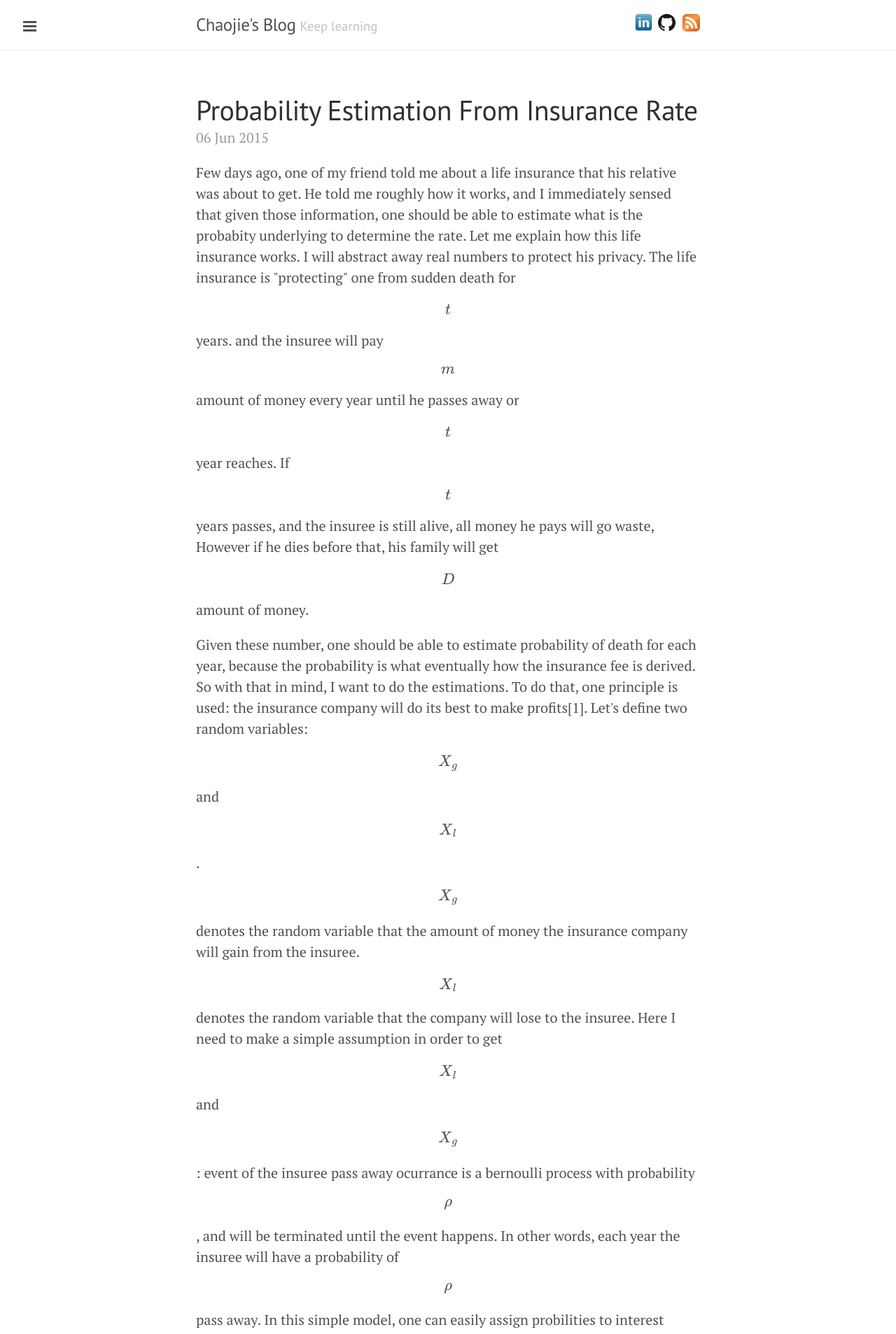
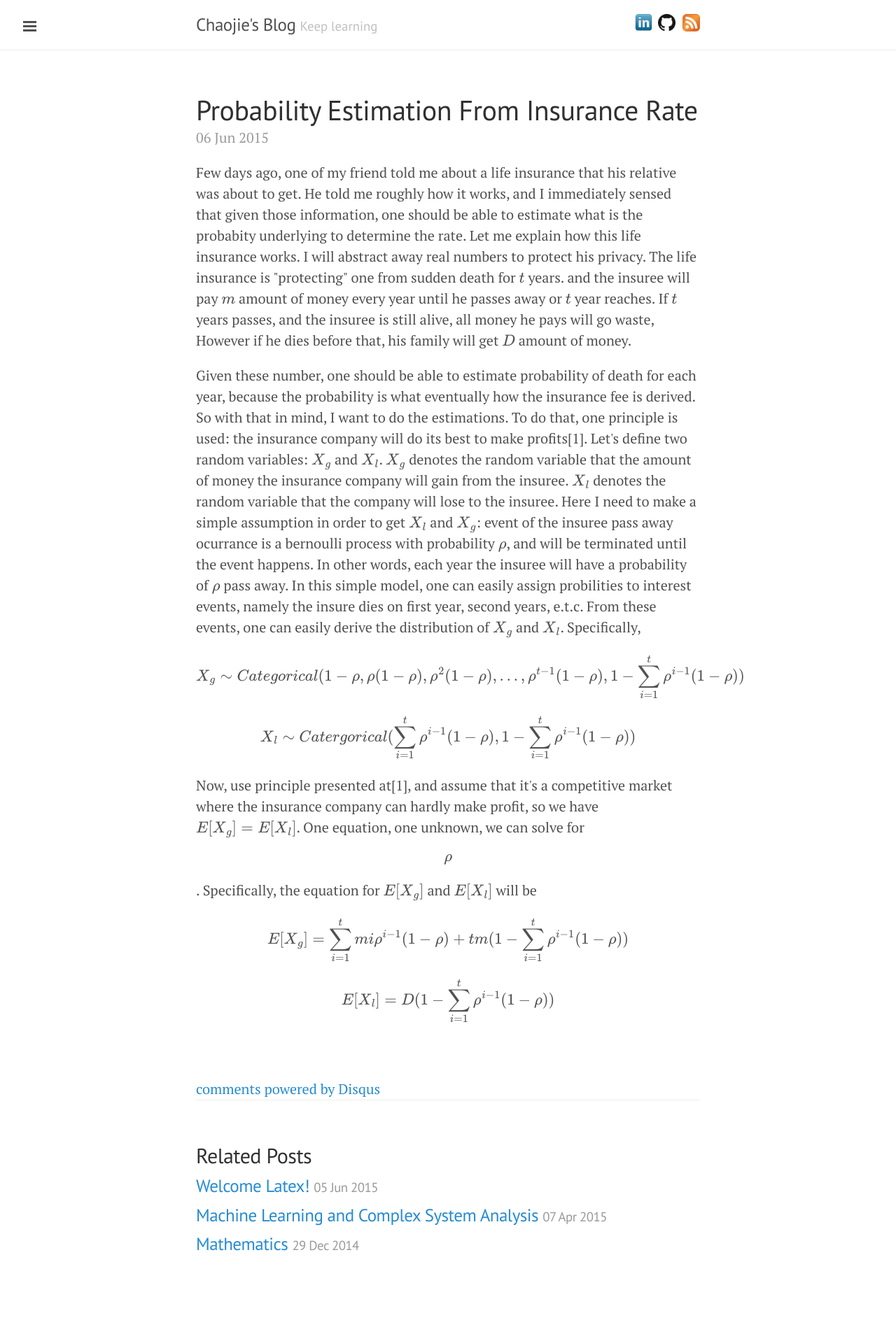
Before and after one commit to cjackie/cjackie.github.com, a Jekyll site: the page built from _posts/2015-06-06-insurance_rate_cal.md, in a window 1280 px wide. Shown: the top 1907 px of the page at 70% size. Built offline with Jekyll 4.4.1, drawn with Linux system fonts in a browser that asks for light colours; formulas are drawn with MathJax 3; comment, search, counter and statistics services are not loaded; after the commit the page ends 1854 px from its top, so only the background shows below that.

Commit message:
quick fix

```diff
--- a/_posts/2015-06-06-insurance_rate_cal.md
+++ b/_posts/2015-06-06-insurance_rate_cal.md
@@ -6,13 +6,13 @@ tags:
 ---
 
 <p>
-Few days ago, one of my friend told me about a life insurance that his relative was about to get. He told me roughly how it works, and I immediately sensed that given those information, one should be able to estimate what is the probabity underlying to determine the rate. Let me explain how this life insurance works. I will abstract away real numbers to protect his privacy. The life insurance is "protecting" one from sudden death for $$t$$ years. and the insuree will pay $$m$$ amount of money every year until he passes away or $$t$$ year reaches. If $$t$$ years passes, and the insuree is still alive, all money he pays will go waste, However if he dies before that, his family will get $$D$$ amount of money.
+Few days ago, one of my friend told me about a life insurance that his relative was about to get. He told me roughly how it works, and I immediately sensed that given those information, one should be able to estimate what is the probabity underlying to determine the rate. Let me explain how this life insurance works. I will abstract away real numbers to protect his privacy. The life insurance is "protecting" one from sudden death for $t$ years. and the insuree will pay $m$ amount of money every year until he passes away or $t$ year reaches. If $t$ years passes, and the insuree is still alive, all money he pays will go waste, However if he dies before that, his family will get $D$ amount of money.
 </p>
 <p>
-Given these number, one should be able to estimate probability of death for each year, because the probability is what eventually how the insurance fee is derived. So with that in mind, I want to do the estimations. To do that, one principle is used: the insurance company will do its best to make profits[1]. Let's define two random variables: $$X_g$$ and $$X_l$$. $$X_g$$ denotes the random variable that the amount of money the insurance company will gain from the insuree. $$X_l$$ denotes the random variable that the company will lose to the insuree. Here I need to make a simple assumption in order to get $$X_l$$ and $$X_g$$: event of the insuree pass away ocurrance is a bernoulli process with probability $$\rho$$, and will be terminated until the event happens. In other words, each year the insuree will have a probability of $$\rho$$ pass away. In this simple model, one can easily assign probilities to interest events, namely the insure dies on first year, second years, e.t.c. From these events, one can easily derive the distribution of $$X_g$$ and $$X_l$$. Specifically,<br>
-$$X_g \sim Categorical(1-\rho,\rho(1-\rho),\rho^2(1-\rho),\dots,  \rho^{t-1}(1-\rho), 1-\sum_{i=1}^{t} \rho^{i-1}(1-\rho))$$<br>
-$$X_l \sim Catergorical(\sum_{i=1}^{t} \rho^{i-1}(1-\rho), 1-\sum_{i=1}^{t} \rho^{i-1}(1-\rho))$$<br>
-Now, use principle presented at[1], and assume that it's a competitive market where the insurance company can hardly make profit, so we have $$E[X_g]=E[X_l]$$. One equation, one unknown, we can solve for $$\rho$$. Specifically, the equation for $$E[X_g]$$ and $$E[X_l]$$ will be <br>
-$$E[X_g]=\sum_{i=1}^{t} mi\rho^{i-1}(1-\rho)+tm(1-\sum_{i=1}^{t} \rho^{i-1}(1-\rho))$$<br>
+Given these number, one should be able to estimate probability of death for each year, because the probability is what eventually how the insurance fee is derived. So with that in mind, I want to do the estimations. To do that, one principle is used: the insurance company will do its best to make profits[1]. Let's define two random variables: $X_g$ and $X_l$. $X_g$ denotes the random variable that the amount of money the insurance company will gain from the insuree. $X_l$ denotes the random variable that the company will lose to the insuree. Here I need to make a simple assumption in order to get $X_l$ and $X_g$: event of the insuree pass away ocurrance is a bernoulli process with probability $\rho$, and will be terminated until the event happens. In other words, each year the insuree will have a probability of $\rho$ pass away. In this simple model, one can easily assign probilities to interest events, namely the insure dies on first year, second years, e.t.c. From these events, one can easily derive the distribution of $X_g$ and $X_l$. Specifically,
+$$X_g \sim Categorical(1-\rho,\rho(1-\rho),\rho^2(1-\rho),\dots,  \rho^{t-1}(1-\rho), 1-\sum_{i=1}^{t} \rho^{i-1}(1-\rho))$$
+$$X_l \sim Catergorical(\sum_{i=1}^{t} \rho^{i-1}(1-\rho), 1-\sum_{i=1}^{t} \rho^{i-1}(1-\rho))$$
+Now, use principle presented at[1], and assume that it's a competitive market where the insurance company can hardly make profit, so we have $E[X_g]=E[X_l]$. One equation, one unknown, we can solve for $$\rho$$. Specifically, the equation for $E[X_g]$ and $E[X_l]$ will be
+$$E[X_g]=\sum_{i=1}^{t} mi\rho^{i-1}(1-\rho)+tm(1-\sum_{i=1}^{t} \rho^{i-1}(1-\rho))$$
 $$E[X_l]=D(1-\sum_{i=1}^{t} \rho^{i-1}(1-\rho))$$
 </p>
```
